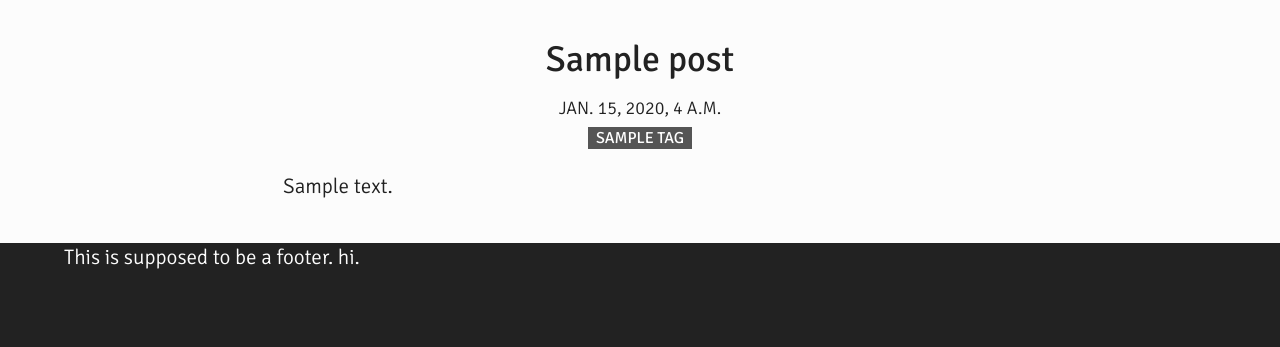
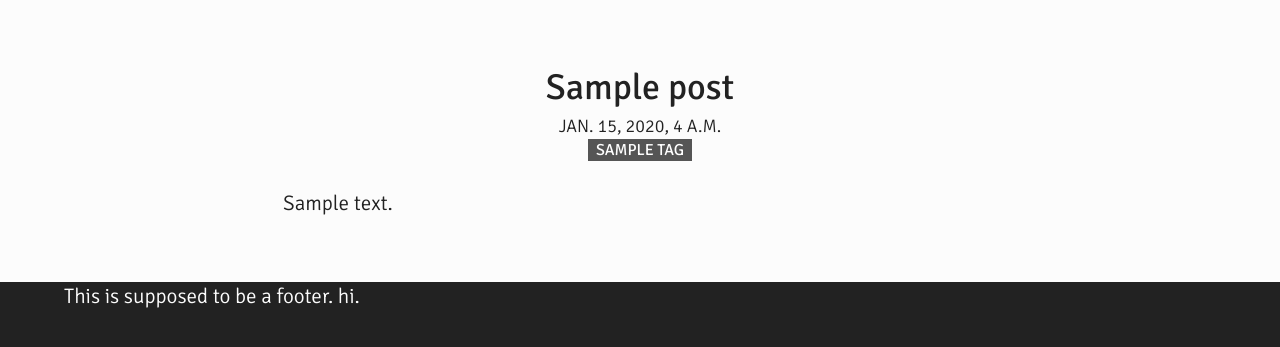
Before and after one commit to macrman/binarymac, a Django app: page /blog/ in a window 1280 px wide. Shown: the part 72-419 px from the top of the page. Run offline with Django 3.2, Linux system fonts and the light colour scheme; tables that the repository leaves empty hold one stand-in row (values such as "Sample post"); some libraries are stand-ins or nearby versions.

Commit message:
Appearance changes to post header
- 3em padding between posts
- pub_date and tags are closer together using vertical-align:top for tags

```diff
--- a/binarymac/static/css/main.css
+++ b/binarymac/static/css/main.css
@@ -246,8 +246,6 @@ h1, h2, h3, h4, h5, h6 {
 
 .post_title {
     margin:0;
-    line-height:1;
-    padding-bottom:.5em;
 }
 
 .pub_date {
@@ -267,6 +265,7 @@ h1, h2, h3, h4, h5, h6 {
     color: #fff;
     background-color: #555;
     display: inline-block;
+    vertical-align: top;
 }
 
 .post_content {
@@ -274,11 +273,11 @@ h1, h2, h3, h4, h5, h6 {
 }
 
 .post {
-    padding-bottom: 2em;
+    padding-bottom: 3em;
 }
 
 .content .post:first-of-type {
-    padding-top: 2em;
+    padding-top: 3em;
 }
 
 /*
```
